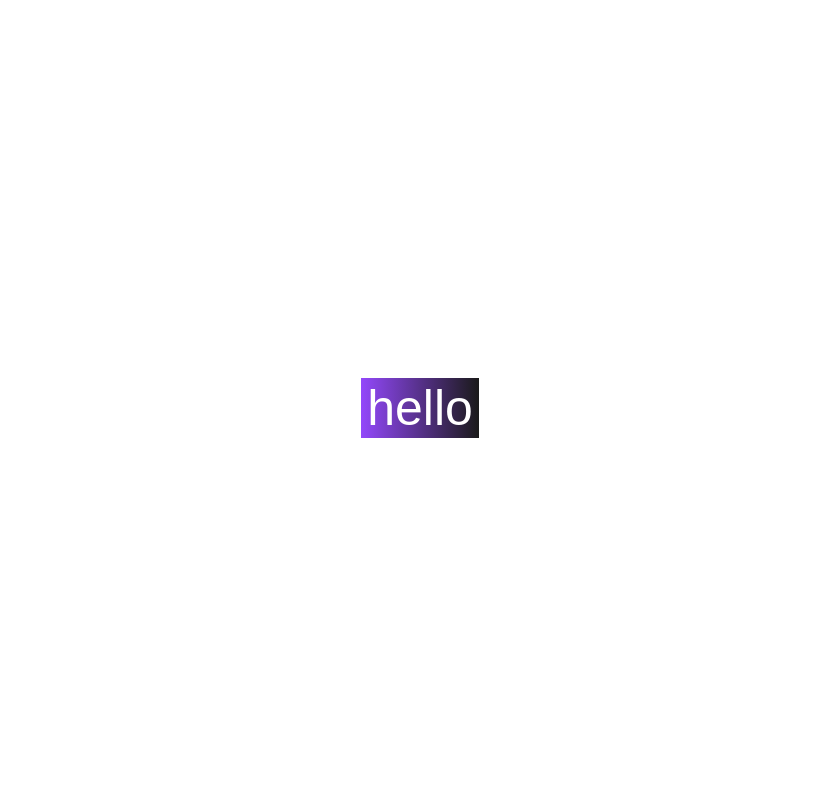
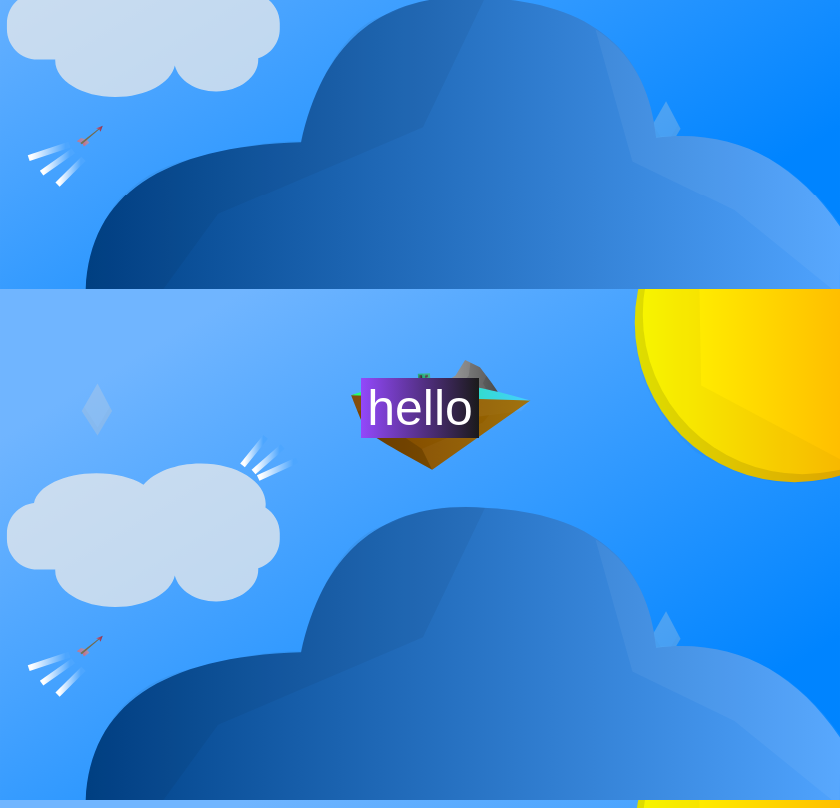
Before and after one commit to vladyn/seigneur, an Electron app: page chat.html in a window 840 px wide. Drawn offline with Linux system fonts and the light colour scheme.

Commit message:
Add: A svg background to the chat area

```diff
--- a/chat.html
+++ b/chat.html
@@ -2,7 +2,7 @@
 <html lang="en">
 <head>
     <meta charset="UTF-8">
-    <title>f</title>
+    <title>Chat Area</title>
     <link rel="stylesheet" href="./chatStyle.css">
 </head>
 <body>
--- a/chatStyle.css
+++ b/chatStyle.css
@@ -3,6 +3,10 @@ html, body
 {
     height: 100%;
     overflow: hidden;
+}
+
+body {
+    background: url('./assets/images/chat-background.svg') bottom center;
 }
 
 .test
```
Also changed, not shown: assets/images/chat-background.svg (added).
